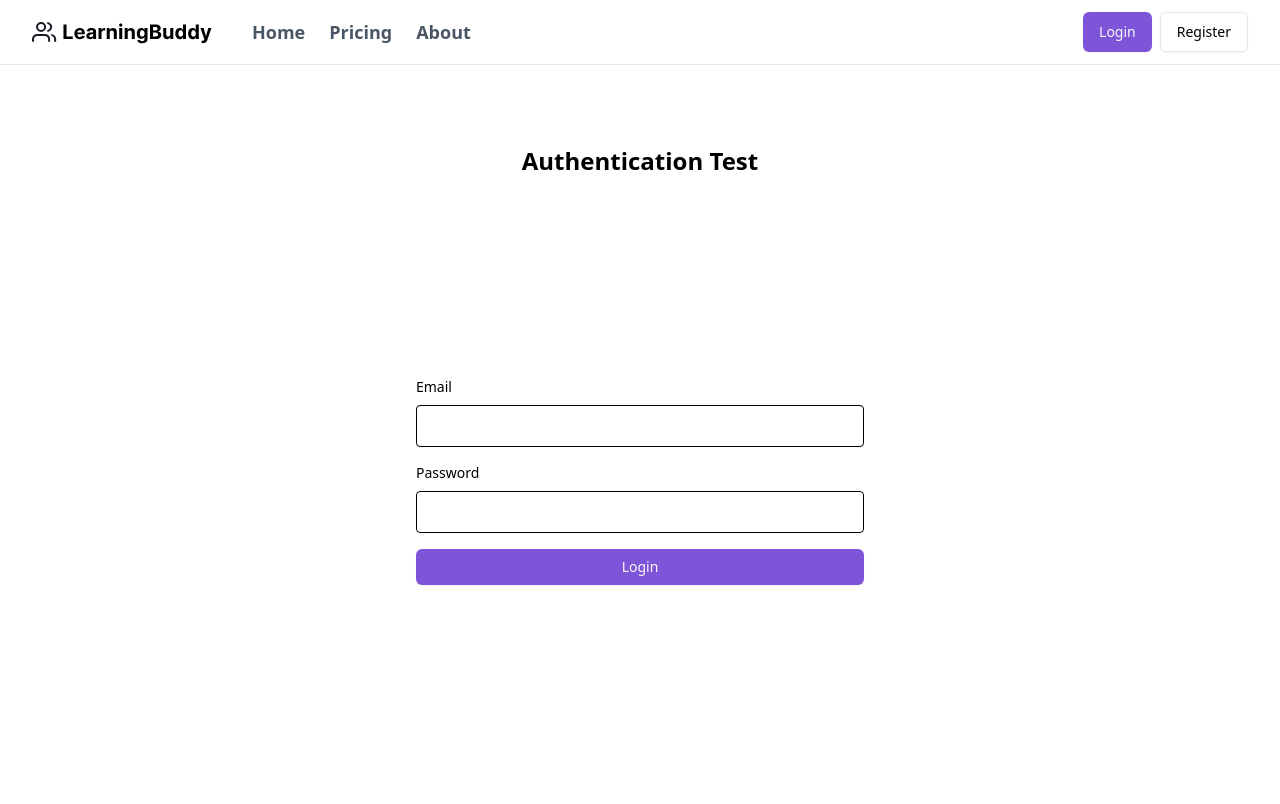
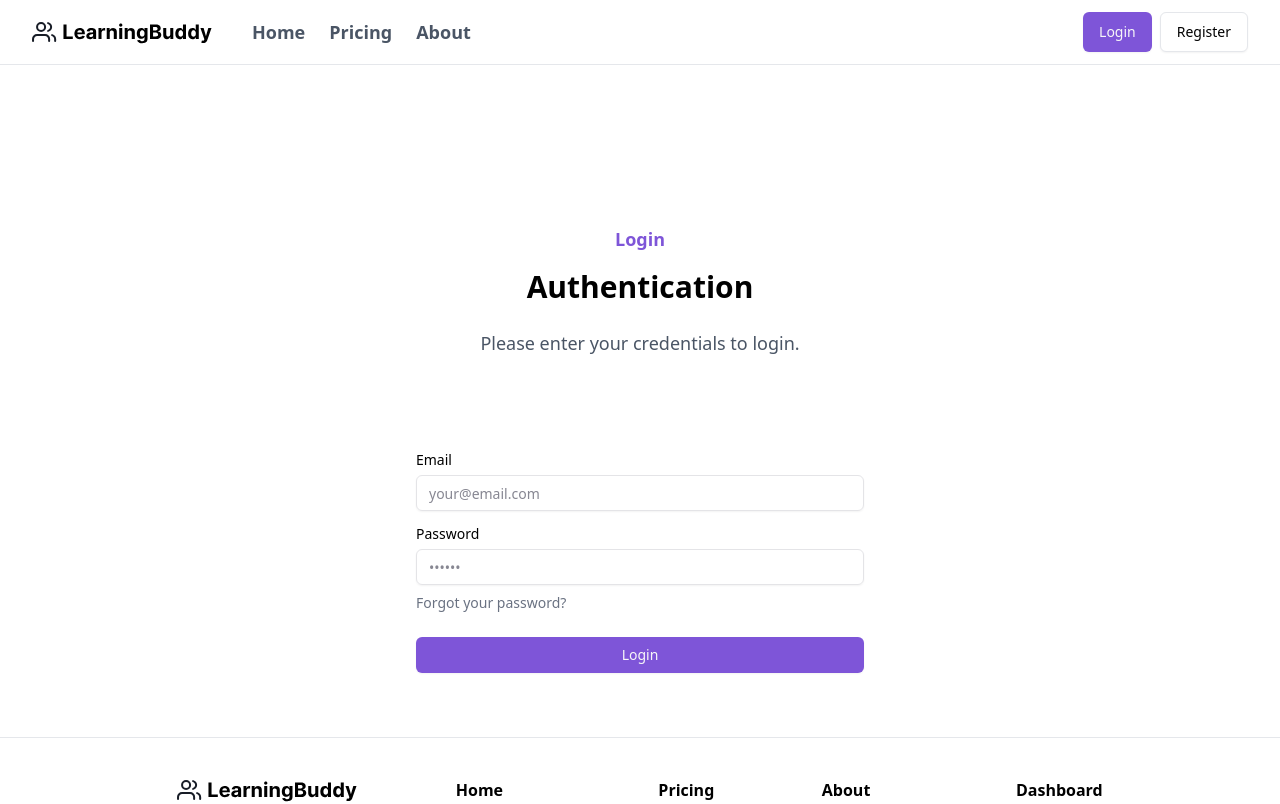
Before and after one commit to baskaaleksander/learnbuddy, a Next.js app in the folder frontend/: page /login in a window 1280 px wide. Shown: the top 804 px of the page. Built offline with nearby package versions, Linux system fonts and the light colour scheme; no server answers.

Commit message:
feat: refactor LoginPage to use LoginForm and DescriptionSection; add Terms of Service checkbox to ContactForm

```diff
--- a/frontend/app/login/page.tsx
+++ b/frontend/app/login/page.tsx
@@ -1,65 +1,12 @@
-'use client';
-import { Button } from '@/components/ui/button'
-import { useAuth } from '@/providers/auth-provider'
-import React, { useState } from 'react'
+import DescriptionSection from '@/components/description-section';
+import LoginForm from '@/components/login-form';
+import React from 'react'
 
 function LoginPage() {
-    const { user, login, logout } = useAuth()
-    const [email, setEmail] = useState('')
-    const [password, setPassword] = useState('')
-
-    const handleLogin = async () => {
-        try {
-            await login(email, password)
-        } catch (error) {
-            console.error('Login failed', error)
-        }
-    }
   return (
-    <div>
-            <div className="grid grid-rows-[auto_1fr_auto] items-center justify-items-center min-h-screen p-8 pb-20 gap-8 sm:p-20">
-      <h1 className="text-2xl font-bold">Authentication Test</h1>
-      <div className="w-full max-w-md space-y-6">
-        {user ? (
-          <div className="p-6 border rounded-lg shadow-sm space-y-4">
-            <h2 className="text-xl font-semibold">User Details</h2>
-            <div className="space-y-2">
-              <p><strong>ID:</strong> {user.id || 'N/A'}</p>
-              <p><strong>Email:</strong> {user.email || 'N/A'}</p>
-              <p><strong>Name:</strong> {user.role || 'N/A'}</p>
-              <pre className="text-xs bg-gray-100 p-2 rounded overflow-auto max-h-40">
-                {JSON.stringify(user, null, 2)}
-              </pre>
-            </div>
-            <Button onClick={() => window.location.href = "/user"} className="w-full">Go to User Page</Button>
-            <Button variant="destructive" onClick={logout} className="w-full">Logout</Button>
-          </div>
-        ) : (
-          <div className="space-y-4">
-            <div className="space-y-2">
-              <label className="block text-sm font-medium">Email</label>
-              <input
-                type="email"
-                value={email}
-                onChange={(e) => setEmail(e.target.value)}
-                className="w-full p-2 border rounded"
-              />
-            </div>
-            <div className="space-y-2">
-              <label className="block text-sm font-medium">Password</label>
-              <input
-                type="password"
-                value={password}
-                onChange={(e) => setPassword(e.target.value)}
-                className="w-full p-2 border rounded"
-              />
-            </div>
-            <Button onClick={handleLogin} className="w-full">Login</Button>
-          </div>
-        )}
-      </div>
-    </div>
-
+    <div className='flex flex-col items-center justify-center px-[10%] min-h-[80vh] py-16'>
+      <DescriptionSection title="Login" secondaryTitle="Authentication" description="Please enter your credentials to login." />
+      <LoginForm />
     </div>
   )
 }
--- /dev/null
+++ b/frontend/app/register/page.tsx
@@ -0,0 +1,9 @@
+import React from 'react'
+
+function RegisterPage() {
+  return (
+    <div>RegisterPage</div>
+  )
+}
+
+export default RegisterPage
--- a/frontend/components/contact-form.tsx
+++ b/frontend/components/contact-form.tsx
@@ -8,14 +8,15 @@ import { Input } from './ui/input'
 import { Button } from './ui/button'
 import { Textarea } from './ui/textarea'
 import api from '@/utils/axios';
+import { Checkbox } from './ui/checkbox';
 
 const formSchema = z.object({
     name: z.string().min(3, { message: "Name must be at least 3 characters long" }),
     email: z.string().email({ message: "Invalid email address" }),
     message: z.string().min(10, { message: "Message must be at least 10 characters long" }),
-    // tosAccepted: z.boolean().refine(val => val, {
-    //     message: "You must accept the Terms of Service",
-    // }),
+    tosAccepted: z.boolean().refine(val => val, {
+        message: "You must accept the Terms of Service",
+    }),
 })
 
 function ContactForm() {
@@ -25,7 +26,7 @@ function ContactForm() {
             name: "",
             email: "",
             message: "",
-            // tosAccepted: false,
+            tosAccepted: false,
         },
     })
 
@@ -85,6 +86,26 @@ function ContactForm() {
                         </FormItem>
                     )}
                 />
+                <FormField
+                    control={form.control}
+                    name="tosAccepted"
+                    render={({ field }) => (
+                        <FormItem className="flex items-center space-x-2 mb-2">
+                            <FormControl>
+                                <Checkbox
+                                    id="tosAccepted"
+                                    checked={field.value}
+                                    onCheckedChange={field.onChange}
+                                    className="mr-2"
+                                />
+                            </FormControl>
+                            <FormLabel htmlFor="tosAccepted" className="mb-0 cursor-pointer">
+                                I accept the Terms of Service
+                            </FormLabel>
+                            <FormMessage />
+                        </FormItem>
+                    )}
+                />
                 <Button type="submit" className='w-full mt-4'>
                     Submit
                 </Button>
--- /dev/null
+++ b/frontend/components/login-form.tsx
@@ -0,0 +1,77 @@
+'use client';
+import React, { use, useEffect } from 'react'
+import { Form, FormControl, FormField, FormItem, FormLabel, FormMessage } from './ui/form'
+import { z } from 'zod'
+import { useForm } from 'react-hook-form';
+import { zodResolver } from '@hookform/resolvers/zod';
+import { Input } from './ui/input';
+import { Button } from './ui/button';
+import { useAuth } from '@/providers/auth-provider';
+import { useRouter } from 'next/navigation';
+import Link from 'next/link';
+
+const formSchema = z.object({
+    email: z.string().email({ message: "Invalid email address" }),
+    password: z.string().min(6, { message: "Password must be at least 6 characters long" }),
+});
+
+function LoginForm() {
+    const { login, user, loading: authLoading } = useAuth();
+    const router = useRouter();
+    const form = useForm<z.infer<typeof formSchema>>({
+        resolver: zodResolver(formSchema),
+        defaultValues: {
+        email: "",
+        password: "",
+        },
+    })
+
+    useEffect(() => {
+        if (user && !authLoading) {
+            router.push("/");
+        }
+    }, [user, authLoading]);
+
+
+    const handleLogin = async (data: z.infer<typeof formSchema>) => {
+        try {
+            await login(data.email, data.password);
+        } catch (error) {
+            console.error("Login failed", error);
+        }
+    }
+  return (
+    <Form {...form}>
+        <form onSubmit={form.handleSubmit(handleLogin)} className='w-full max-w-md mx-auto text-start pt-24'>
+            <FormField
+                control={form.control}
+                name="email"
+                render= {( { field } ) => (
+                    <FormItem className="mb-4">
+                        <FormLabel>Email</FormLabel>
+                        <FormControl>
+                            <Input placeholder='your@email.com' {...field} />
+                        </FormControl>
+                        <FormMessage />
+                    </FormItem>
+            )} />
+            <FormField
+                control={form.control}
+                name="password"
+                render= {( { field } ) => (
+                    <FormItem className="">
+                        <FormLabel>Password</FormLabel>
+                        <FormControl>
+                            <Input type="password" placeholder='••••••' {...field} />
+                        </FormControl>
+                        <FormMessage />
+                    </FormItem>
+            )} />
+            <Link href='/reset-password' className='block mt-2 text-sm text-gray-500 hover:underline'>Forgot your password?</Link>
+            <Button type="submit" className='w-full mt-6'>Login</Button>
+        </form>
+    </Form>
+  )
+}
+
+export default LoginForm
--- /dev/null
+++ b/frontend/components/register-form.tsx
@@ -0,0 +1,76 @@
+import { useAuth } from '@/providers/auth-provider';
+import { zodResolver } from '@hookform/resolvers/zod';
+import { useRouter } from 'next/navigation';
+import React, { useEffect } from 'react'
+import { useForm } from 'react-hook-form';
+import { z } from 'zod';
+import { Form, FormControl, FormField, FormItem, FormLabel, FormMessage } from './ui/form';
+import { Input } from './ui/input';
+import { Button } from './ui/button';
+
+
+const formSchema = z.object({
+    email: z.string().email({ message: "Invalid email address" }),
+    password: z.string().min(6, { message: "Password must be at least 6 characters long" }),
+});
+
+function RegisterForm() {
+    const { register, user, loading: authLoading } = useAuth();
+    const router = useRouter();
+    const form = useForm<z.infer<typeof formSchema>>({
+        resolver: zodResolver(formSchema),
+        defaultValues: {
+        email: "",
+        password: "",
+        },
+    })
+
+    useEffect(() => {
+        if (user && !authLoading) {
+            router.push("/");
+        }
+    }, [user, authLoading]);
+
+
+    const handleLogin = async (data: z.infer<typeof formSchema>) => {
+        try {
+            await register(data.email, data.password);
+        } catch (error) {
+            console.error("Login failed", error);
+        }
+    }
+  return (
+    <Form {...form}>
+        <form onSubmit={form.handleSubmit(handleLogin)} className='w-full max-w-md mx-auto text-start pt-24'>
+            <FormField
+                control={form.control}
+                name="email"
+                render= {( { field } ) => (
+                    <FormItem className="mb-4">
+                        <FormLabel>Email</FormLabel>
+                        <FormControl>
+                            <Input placeholder='your@email.com' {...field} />
+                        </FormControl>
+                        <FormMessage />
+                    </FormItem>
+            )} />
+            <FormField
+                control={form.control}
+                name="password"
+                render= {( { field } ) => (
+                    <FormItem className="">
+                        <FormLabel>Password</FormLabel>
+                        <FormControl>
+                            <Input type="password" placeholder='••••••' {...field} />
+                        </FormControl>
+                        <FormMessage />
+                    </FormItem>
+            )} />
+            <Button type="submit" className='w-full mt-6'>Login</Button>
+        </form>
+    </Form>
+  )
+
+}
+
+export default RegisterForm
--- /dev/null
+++ b/frontend/components/ui/checkbox.tsx
@@ -0,0 +1,32 @@
+"use client"
+
+import * as React from "react"
+import * as CheckboxPrimitive from "@radix-ui/react-checkbox"
+import { CheckIcon } from "lucide-react"
+
+import { cn } from "@/lib/utils"
+
+function Checkbox({
+  className,
+  ...props
+}: React.ComponentProps<typeof CheckboxPrimitive.Root>) {
+  return (
+    <CheckboxPrimitive.Root
+      data-slot="checkbox"
+      className={cn(
+        "peer border-input dark:bg-input/30 data-[state=checked]:bg-primary data-[state=checked]:text-primary-foreground dark:data-[state=checked]:bg-primary data-[state=checked]:border-primary focus-visible:border-ring focus-visible:ring-ring/50 aria-invalid:ring-destructive/20 dark:aria-invalid:ring-destructive/40 aria-invalid:border-destructive size-4 shrink-0 rounded-[4px] border shadow-xs transition-shadow outline-none focus-visible:ring-[3px] disabled:cursor-not-allowed disabled:opacity-50",
+        className
+      )}
+      {...props}
+    >
+      <CheckboxPrimitive.Indicator
+        data-slot="checkbox-indicator"
+        className="flex items-center justify-center text-current transition-none"
+      >
+        <CheckIcon className="size-3.5" />
+      </CheckboxPrimitive.Indicator>
+    </CheckboxPrimitive.Root>
+  )
+}
+
+export { Checkbox }
--- a/frontend/package.json
+++ b/frontend/package.json
@@ -11,6 +11,7 @@
   "dependencies": {
     "@hookform/resolvers": "^5.0.1",
     "@radix-ui/react-accordion": "^1.2.10",
+    "@radix-ui/react-checkbox": "^1.3.2",
     "@radix-ui/react-dropdown-menu": "^2.1.14",
     "@radix-ui/react-label": "^2.1.7",
     "@radix-ui/react-slot": "^1.2.3",
```
Also changed, not shown: 1 other file (tests, documents, lock files or other folders).
